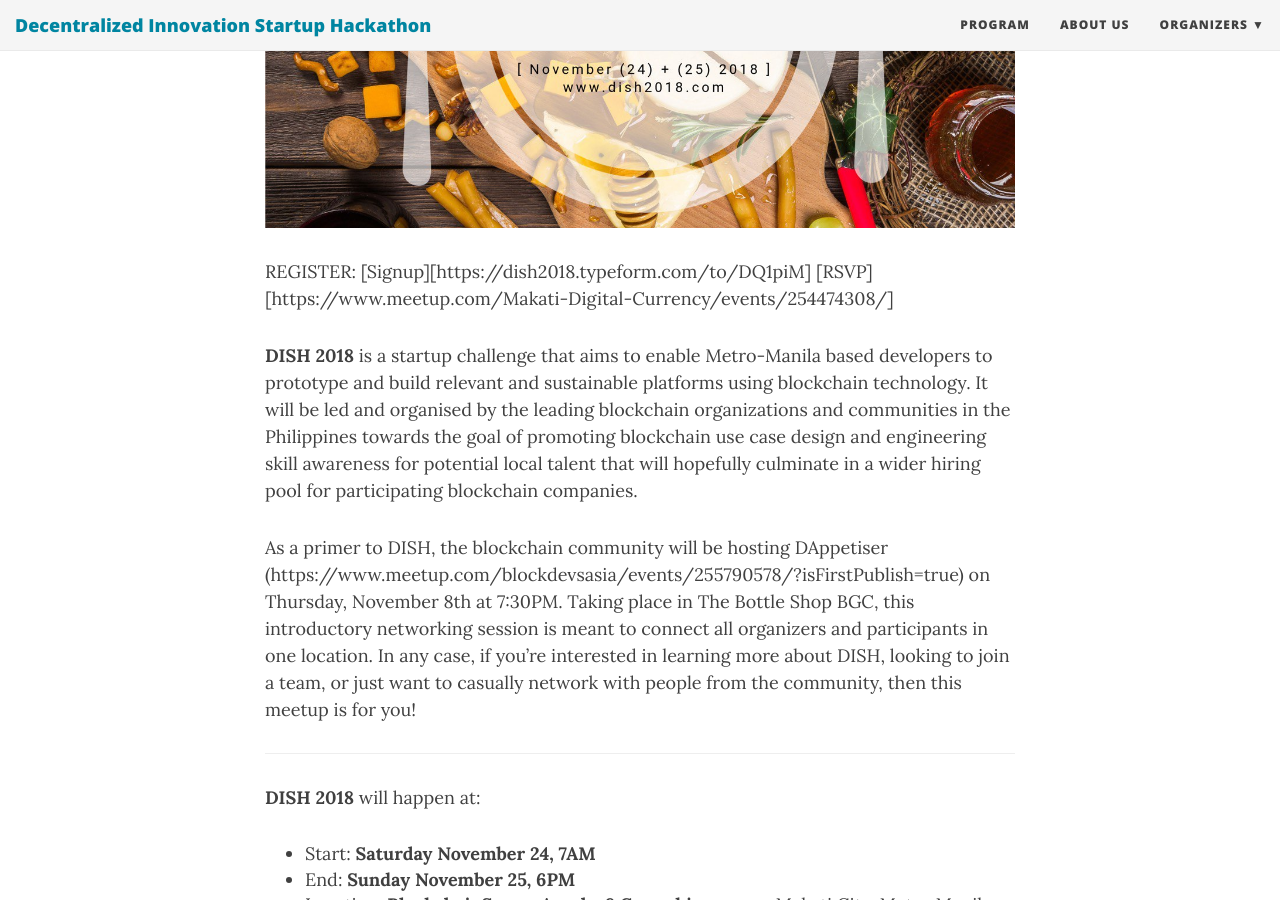
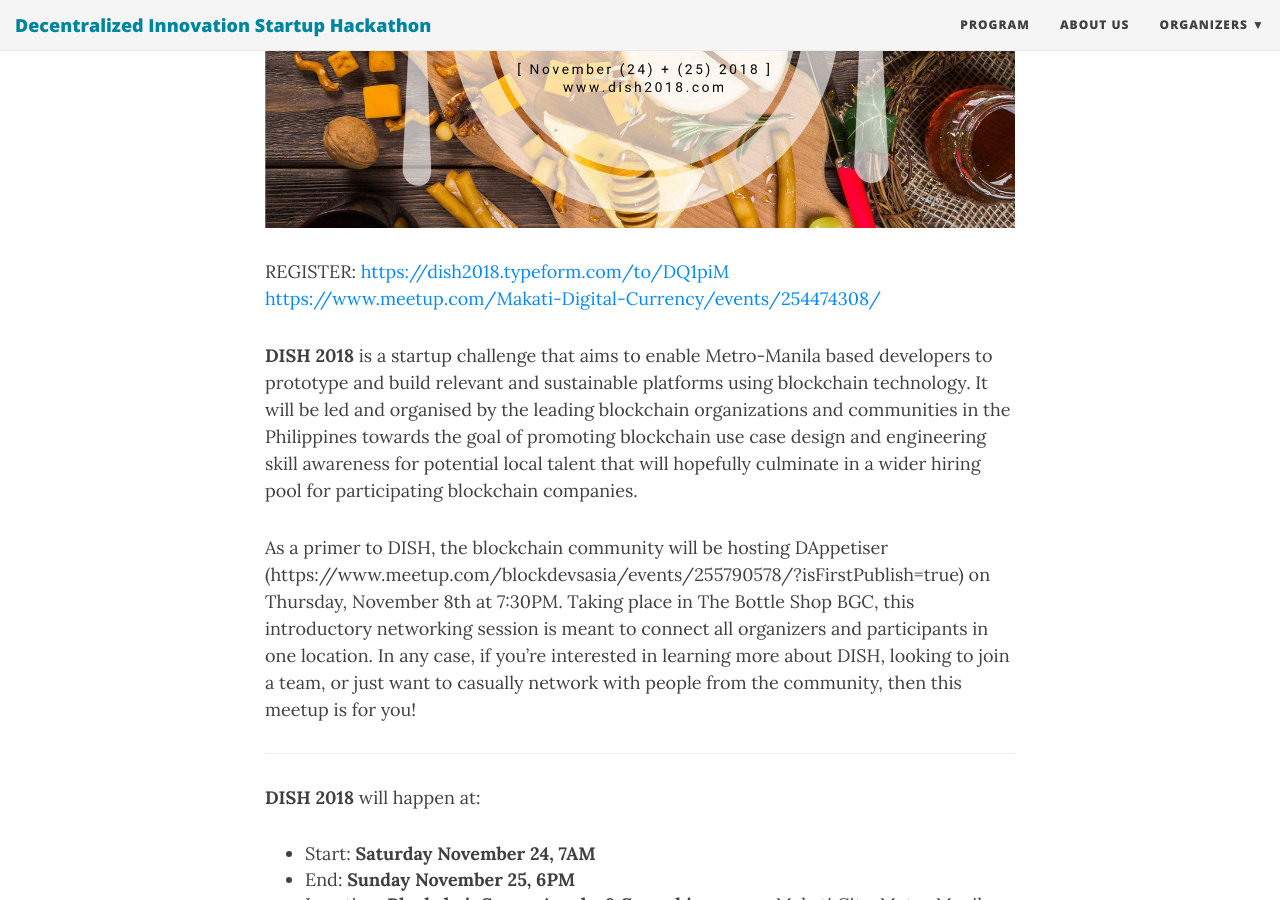
Before and after one commit to dish-event/dish-event, a Jekyll site: the page built from index.md, in a window 1280 px wide and 900 px high, scrolled down 354 px. Built offline with Jekyll 4.4.1, drawn with Linux system fonts in a browser that asks for light colours; nearby versions of some CDN libraries.

Commit message:
Update index.md

```diff
--- a/index.md
+++ b/index.md
@@ -6,8 +6,8 @@ use-site-title: false
 ![Poster](/img/dish.jpg)
 
 REGISTER:
-[Signup][https://dish2018.typeform.com/to/DQ1piM]
-[RSVP][https://www.meetup.com/Makati-Digital-Currency/events/254474308/]
+[https://dish2018.typeform.com/to/DQ1piM](Signup)
+[https://www.meetup.com/Makati-Digital-Currency/events/254474308/](RSVP)
 
 **DISH 2018** is a startup challenge that aims to enable Metro-Manila based developers to prototype and build relevant and sustainable platforms using blockchain technology.  It will be led and organised by the leading blockchain organizations and communities in the Philippines towards the goal of promoting blockchain use case design and engineering skill awareness for potential local talent that will hopefully culminate in a wider hiring pool for participating blockchain companies.
 
```
